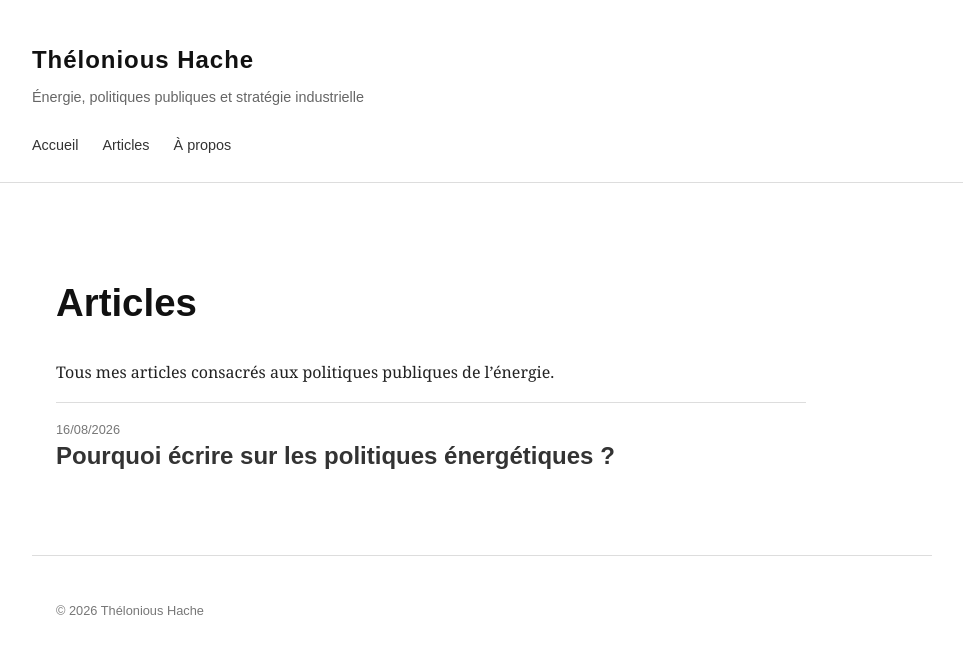
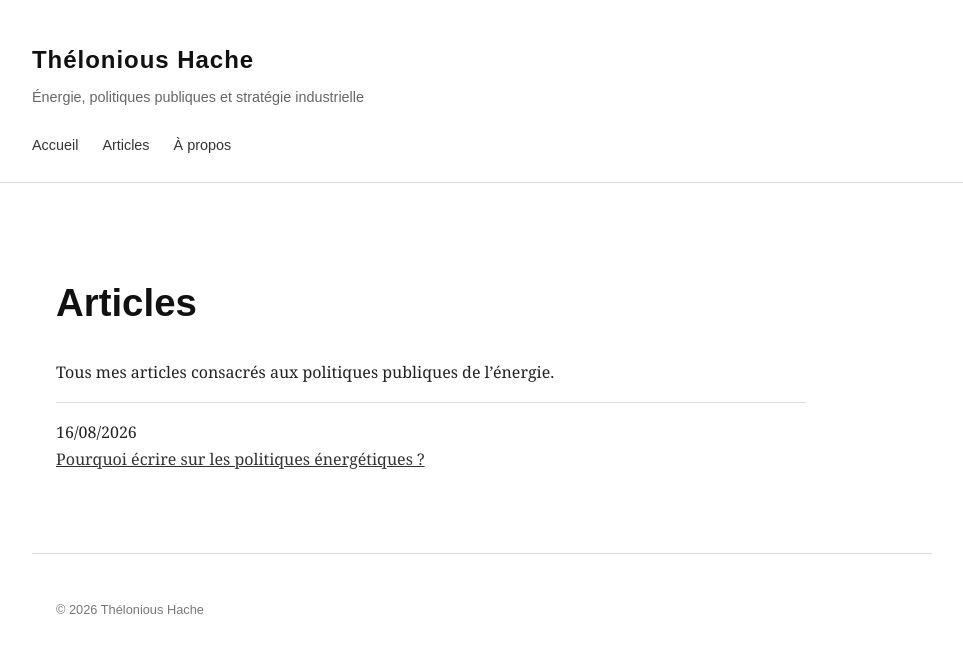
Before and after one commit to TheloniousHache/thelonious-hache.github.io, a Jekyll site: the page built from articles.md, in a window 1280 px wide. Shown: the top 654 px of the page, without its empty margins (158-1121 px from the left). Built offline with Jekyll 4.4.1, drawn with Linux system fonts in a browser that asks for light colours.

Commit message:
Update articles.md

```diff
--- a/articles.md
+++ b/articles.md
@@ -10,19 +10,17 @@ Tous mes articles consacrés aux politiques publiques de l'énergie.
 
 {% for post in site.posts %}
 
-<article class="article-list-item">
+<div class="article-list-item">
 
-  <p class="post-date">
+  <div class="article-date">
     {{ post.date | date: "%d/%m/%Y" }}
-  </p>
+  </div>
 
-  <h2>
-    <a href="{{ post.url | relative_url }}">
-      {{ post.title }}
-    </a>
-  </h2>
+  <div class="article-title">
+    <a href="{{ post.url | relative_url }}">{{ post.title }}</a>
+  </div>
 
-</article>
+</div>
 
 {% endfor %}
 
```
